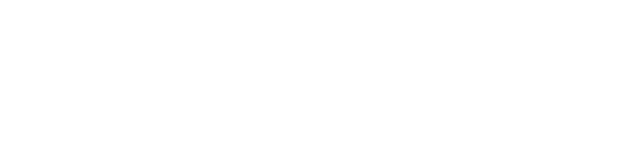
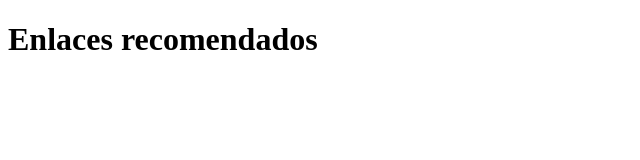
Before and after one commit to jprigotti/CaC-Web-Teoria, a plain HTML site: page HTML_Tags.html in a window 1280 px wide. Shown: the whole page, without its empty margins (0-640 px from the left). Drawn offline with Linux system fonts and the light colour scheme.

Commit message:
Trabajando con la HTML page

```diff
--- a/HTML_Tags.html
+++ b/HTML_Tags.html
@@ -7,6 +7,6 @@
     <title>HTML Tags</title>
 </head>
 <body>
-
+    <h1>Enlaces recomendados</h1>
 </body>
 </html>
```
